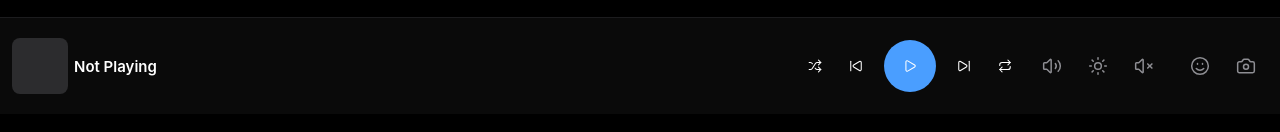
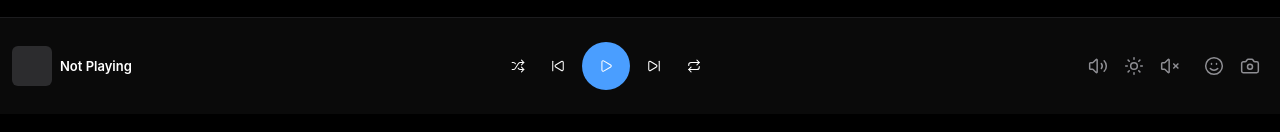
Before and after one commit to Shxrvxshar7/TouchBroke, a plain HTML site: page client/index.html in a window 1280 px wide. Both pictures are taken after a click on the element "Not Playing". Shown: the part 176-308 px from the top of the page. Drawn offline with nearby package versions, Linux system fonts and the light colour scheme.

Commit message:
fix: Row 3 np-size2 layout — left album art, center music controls, right system buttons

```diff
--- a/client/components/now-playing.js
+++ b/client/components/now-playing.js
@@ -175,13 +175,13 @@ const NowPlaying = (() => {
   }
 
   function updatePillShuffleBtn() {
-    const btn = document.getElementById('pill-shuffle');
+    const btn = document.getElementById('np-shuffle');
     if (!btn) return;
     btn.style.color = shuffleState ? 'var(--accent-orange, #ff9500)' : '';
   }
 
   function updatePillRepeatBtn() {
-    const btn = document.getElementById('pill-repeat');
+    const btn = document.getElementById('np-repeat');
     if (!btn) return;
     if (repeatState === 'off') {
       btn.style.color = '';
@@ -294,32 +294,40 @@ const NowPlaying = (() => {
     if (expandedEl) expandedEl.classList.remove('visible');
     pillTitle.classList.add('pill__title--playing');
 
-    // Inject shuffle + repeat buttons into pill controls (once only)
-    const controls = pill.querySelector('.pill__controls');
-    if (controls && !document.getElementById('pill-shuffle')) {
-      const shuffleBtn = document.createElement('button');
-      shuffleBtn.className = 'pill__btn';
-      shuffleBtn.id = 'pill-shuffle';
-      shuffleBtn.innerHTML = '<i data-lucide="shuffle" class="icon icon--sm"></i>';
-      controls.insertBefore(shuffleBtn, controls.firstChild);
+    // Build center controls wrapper (once — CSS shows/hides it with np-size2 class)
+    if (!document.getElementById('np-center-controls')) {
+      const center = document.createElement('div');
+      center.id = 'np-center-controls';
+      center.innerHTML = `
+        <button class="pill__btn" id="np-shuffle"><i data-lucide="shuffle" class="icon icon--sm"></i></button>
+        <button class="pill__btn" id="np-prev"><i data-lucide="skip-back" class="icon icon--sm"></i></button>
+        <button class="pill__btn" id="np-pp"><i data-lucide="${isPlaying ? 'pause' : 'play'}" class="icon icon--sm"></i></button>
+        <button class="pill__btn" id="np-next"><i data-lucide="skip-forward" class="icon icon--sm"></i></button>
+        <button class="pill__btn" id="np-repeat"><i data-lucide="repeat" class="icon icon--sm"></i></button>
+      `;
+      row3.appendChild(center);
 
-      const repeatBtn = document.createElement('button');
-      repeatBtn.className = 'pill__btn';
-      repeatBtn.id = 'pill-repeat';
-      repeatBtn.innerHTML = '<i data-lucide="repeat" class="icon icon--sm"></i>';
-      controls.appendChild(repeatBtn);
-
-      shuffleBtn.addEventListener('click', (e) => {
-        e.stopPropagation();
-        Haptics.tap();
+      center.querySelector('#np-pp').addEventListener('click', (e) => {
+        e.stopPropagation(); Haptics.tap();
+        WS.send({ panel: 'spotify', action: 'play_pause' });
+      });
+      center.querySelector('#np-prev').addEventListener('click', (e) => {
+        e.stopPropagation(); Haptics.tap();
+        WS.send({ panel: 'spotify', action: 'prev_track' });
+      });
+      center.querySelector('#np-next').addEventListener('click', (e) => {
+        e.stopPropagation(); Haptics.tap();
+        WS.send({ panel: 'spotify', action: 'next_track' });
+      });
+      center.querySelector('#np-shuffle').addEventListener('click', (e) => {
+        e.stopPropagation(); Haptics.tap();
         shuffleState = !shuffleState;
         updatePillShuffleBtn();
         updateShuffleBtn();
         WS.send({ panel: 'spotify', action: 'shuffle' });
       });
-      repeatBtn.addEventListener('click', (e) => {
-        e.stopPropagation();
-        Haptics.tap();
+      center.querySelector('#np-repeat').addEventListener('click', (e) => {
+        e.stopPropagation(); Haptics.tap();
         const states = { 'off': 'context', 'context': 'track', 'track': 'off' };
         repeatState = states[repeatState] || 'off';
         updatePillRepeatBtn();
@@ -358,10 +366,15 @@ const NowPlaying = (() => {
   }
 
   function collapse() {
-    if (currentSize === 3) {
-      expandedEl.classList.remove('visible');
-      setTimeout(() => currentSize = 2, 300);
-    }
+    if (currentSize !== 3 || !expandedEl) return;
+    expandedEl.style.transition    = 'transform 300ms ease, opacity 300ms ease';
+    expandedEl.style.transform     = 'translateY(100%)';
+    expandedEl.style.opacity       = '0';
+    expandedEl.style.pointerEvents = 'none';
+    setTimeout(() => {
+      if (expandedEl) { expandedEl.remove(); expandedEl = null; }
+      currentSize = 2;
+    }, 300);
   }
 
   function exitFullscreen() {
@@ -435,11 +448,12 @@ const NowPlaying = (() => {
     pillTitle.textContent = track.name;
     pillTitle.classList.add('pill__title--playing');
 
+    const icon = `<i data-lucide="${isPlaying ? 'pause' : 'play'}" class="icon icon--sm"></i>`;
     const pillPP = document.getElementById('pill-pp');
-    if (pillPP) {
-      pillPP.innerHTML = `<i data-lucide="${isPlaying ? 'pause' : 'play'}" class="icon icon--sm"></i>`;
-      if (window.lucide) window.lucide.createIcons();
-    }
+    if (pillPP) pillPP.innerHTML = icon;
+    const npPP = document.getElementById('np-pp');
+    if (npPP) npPP.innerHTML = icon;
+    if ((pillPP || npPP) && window.lucide) window.lucide.createIcons();
 
     if (track.album_art) {
       pillArt.innerHTML = `<img src="${track.album_art}" crossorigin="anonymous" alt="" />`;
--- a/client/style.css
+++ b/client/style.css
@@ -374,64 +374,109 @@ button {
 }
 
 /* ── NOW PLAYING SIZE 2 — COMPACT BAR ────────────────────────── */
-/* Replaces all of Row 3 */
+/* Visual order enforced with CSS order property:                  */
+/*   1: #now-playing-pill  2: #np-center-controls                  */
+/*   3: #sys-always        4: #sys-extras                          */
 #row3.np-size2 {
+  display: flex;
+  flex-direction: row;
+  align-items: center;
+  justify-content: space-between;
+  gap: 8px;
   padding: 0 12px;
-  gap: 12px;
 }
+
+/* LEFT (order 1) — art + title only, fixed size */
 #row3.np-size2 .now-playing-pill {
-  max-width: 100%;
+  order: 1;
+  flex-shrink: 0;
   height: 100%;
   border-radius: 0;
   background: transparent;
   padding: 0;
-  flex: 1;
+  gap: 8px;
+  overflow: visible;
 }
 #row3.np-size2 .pill__art {
-  width: 56px;
-  height: 56px;
-  border-radius: 8px;
+  width: 40px;
+  height: 40px;
+  border-radius: 6px;
+  flex-shrink: 0;
 }
 #row3.np-size2 .pill__title {
-  font-size: 15px;
+  font-size: 13px;
   font-weight: 600;
   color: var(--text-primary);
-  flex: 0 1 auto;
-  max-width: 200px;
+  white-space: nowrap;
+  overflow: hidden;
+  text-overflow: ellipsis;
+  max-width: 160px;
 }
-#row3.np-size2 .system-controls,
+/* Pill's own inline controls hidden — #np-center-controls has the music buttons */
+#row3.np-size2 .pill__controls {
+  display: none;
+}
+
+/* CENTER (order 2) — music controls, fills remaining space */
+#np-center-controls {
+  display: none;
+}
+#row3.np-size2 #np-center-controls {
+  order: 2;
+  flex: 1;
+  display: flex;
+  align-items: center;
+  justify-content: center;
+  gap: 8px;
+}
+#np-center-controls #np-pp {
+  width: 48px;
+  height: 48px;
+  border-radius: 24px;
+  background: var(--accent-blue);
+  color: #fff;
+  flex-shrink: 0;
+}
+#np-center-controls #np-shuffle,
+#np-center-controls #np-prev,
+#np-center-controls #np-next,
+#np-center-controls #np-repeat {
+  width: 32px;
+  height: 32px;
+  border-radius: 16px;
+  background: transparent;
+  flex-shrink: 0;
+}
+#np-center-controls .pill__btn {
+  color: var(--text-primary);
+}
+
+/* RIGHT — vol/bright/mute (order 3) + emoji/screenshot (order 4) */
 #row3.np-size2 .system-divider,
 #row3.np-size2 .clock {
   display: none;
 }
-
-#row3.np-size2 #sys-always,
+#row3.np-size2 .system-controls {
+  display: none;
+}
+#row3.np-size2 #sys-always {
+  order: 3;
+  display: flex;
+  flex-shrink: 0;
+  align-items: center;
+  gap: 0;
+}
 #row3.np-size2 #sys-extras {
+  order: 4;
   display: flex;
+  flex-shrink: 0;
+  align-items: center;
+  gap: 0;
 }
-
-#row3.np-size2 #pill-pp {
-  width: 52px;
-  height: 52px;
-  border-radius: 26px;
-  background: var(--accent-blue);
-  color: #fff;
-}
-
-#row3.np-size2 #pill-prev,
-#row3.np-size2 #pill-next {
-  width: 40px;
-  height: 40px;
-  border-radius: 20px;
-}
-
-#row3.np-size2 .pill__controls {
-  gap: 8px;
-  margin-left: auto;
-}
-
-#row3.np-size2 .pill__btn {
-  color: var(--text-primary);
+#row3.np-size2 .sys-btn {
+  width: 36px;
+  height: 36px;
+  border-radius: 18px;
 }
 
 /* ── NOW PLAYING SIZE 3 — HALF SCREEN ────────────────────────── */
```
